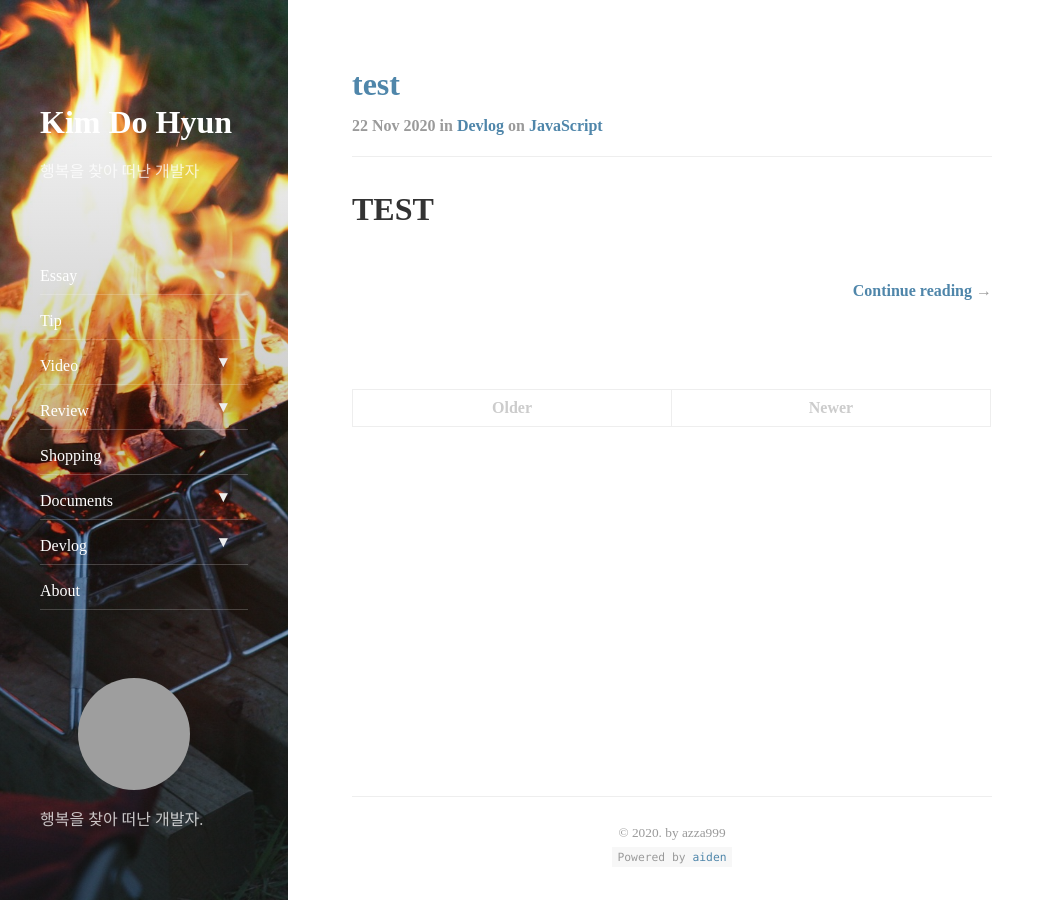
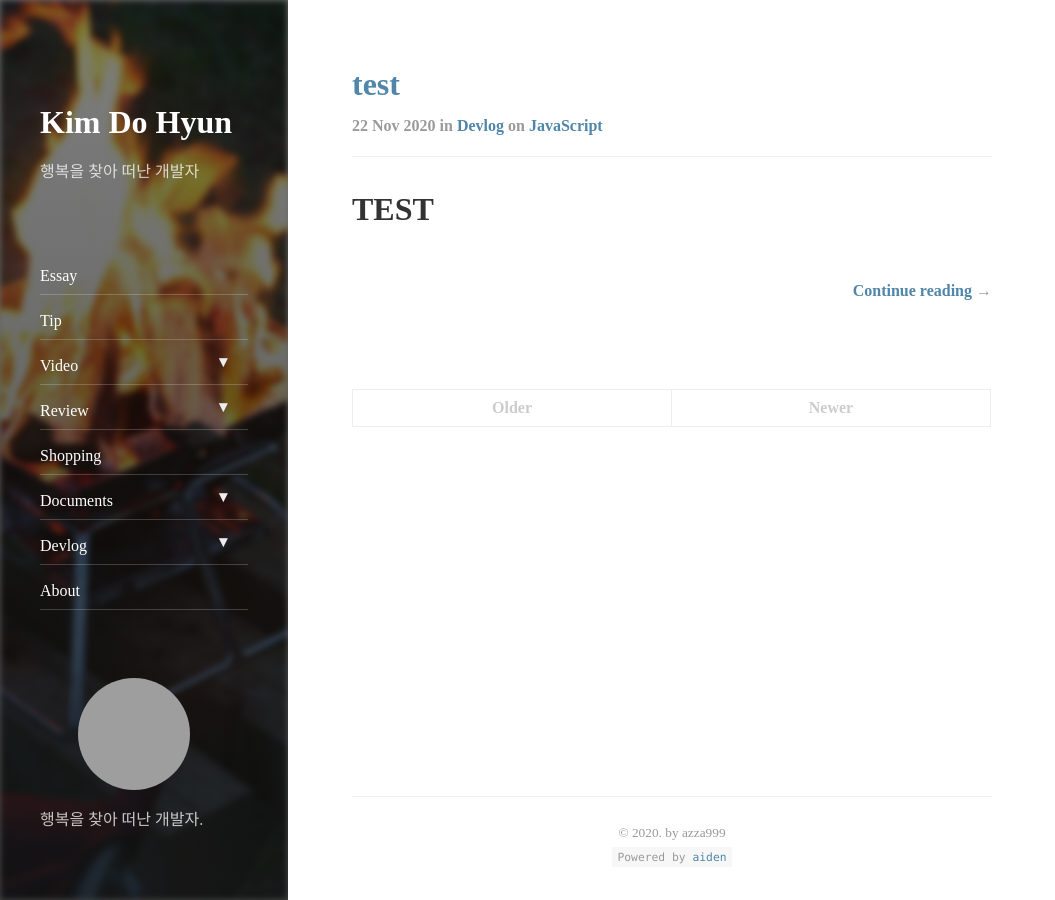
Before and after one commit to azza999/azza999.github.io, a Jekyll site: the page built from index.html, in a window 1280 px wide and 900 px high. Shown: the whole window, without its empty margins (0-1055 px from the left). Built offline with Jekyll 4.4.1, drawn with Linux system fonts in a browser that asks for light colours; nearby versions of some CDN libraries; the list of posts is cut into pages by our own code; grey boxes are pictures that could not be loaded.

Commit message:
modify sidebar

```diff
--- a/_includes/sidebar.html
+++ b/_includes/sidebar.html
@@ -1,6 +1,13 @@
 <div id="_yDrawer">
   <div id="_sidebar" class="sidebar">
-    <div class="sidebar-bg" style="background-color:{{ color }};background-image:url({{ image }}); transform: blur(5px);"></div>
+    <div class="sidebar-bg" style="background-color:{{ color }};background-image:url({{ image }}); filter: blur(3px);"></div>
+    <div style="
+        width: 100%;
+        height: 100%;
+        position: absolute;
+        background-color: #000;
+        opacity: 0.5;
+    "></div>
     <header class="sidebar-sticky" role="banner">
       <br/>
       <div class="sidebar-about">
```
